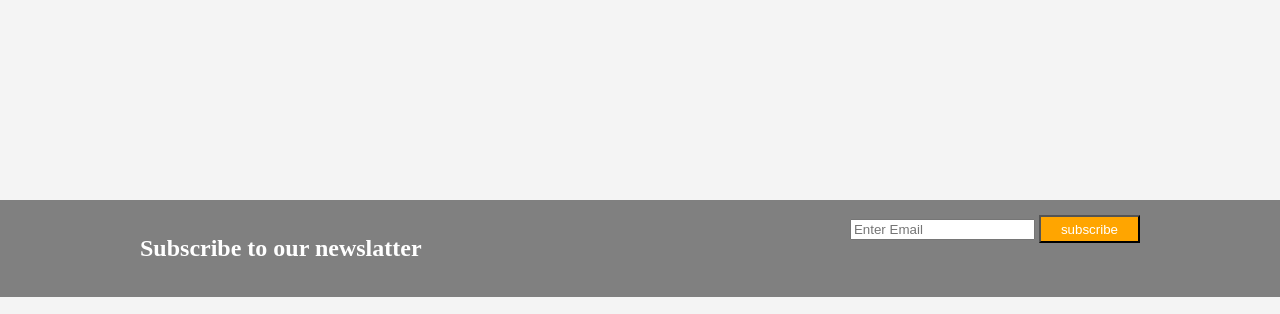
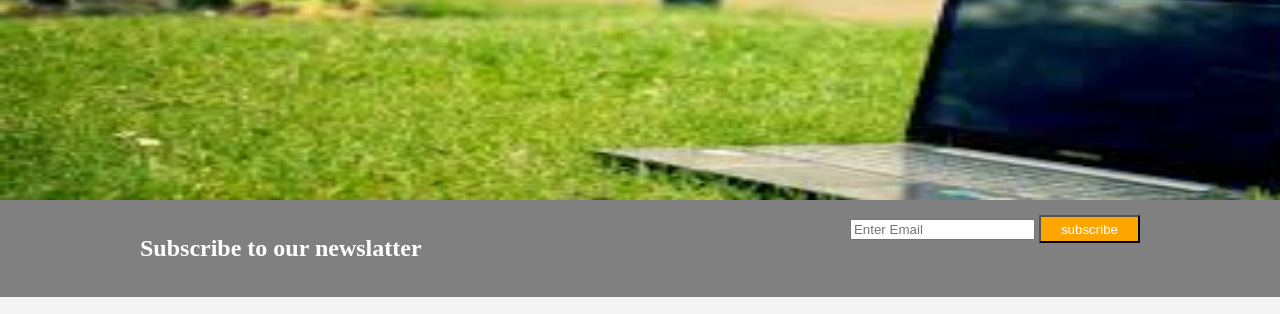
Before and after one commit to pthakkar07/mywebsite.github.io, a plain HTML site: page main.html in a window 1280 px wide. Shown: the part 303-617 px from the top of the page. Drawn offline with Linux system fonts and the light colour scheme.

Commit message:
Update style.css

```diff
--- a/style.css
+++ b/style.css
@@ -66,7 +66,7 @@ header a:hover{
 #showcase{
 min-height:400px;
 
-background:url('../img/laptop.jpg') no-repeat ;
+background:url('laptop.jpg') no-repeat ;
 text-align:centre;
 background-size:1400px 400px;
 padding-left:60px;
```
